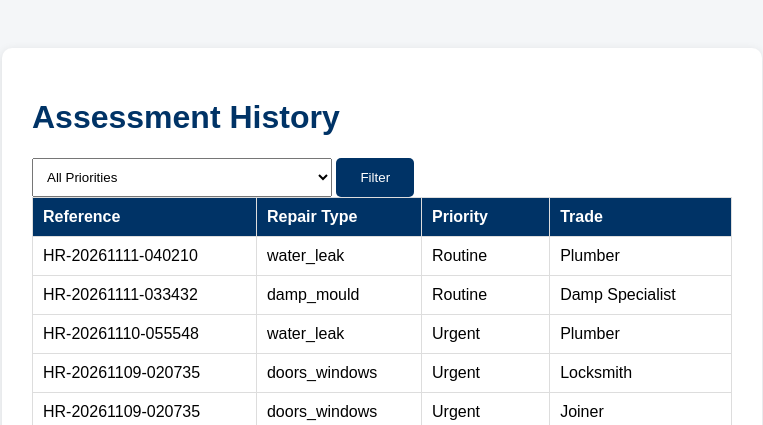
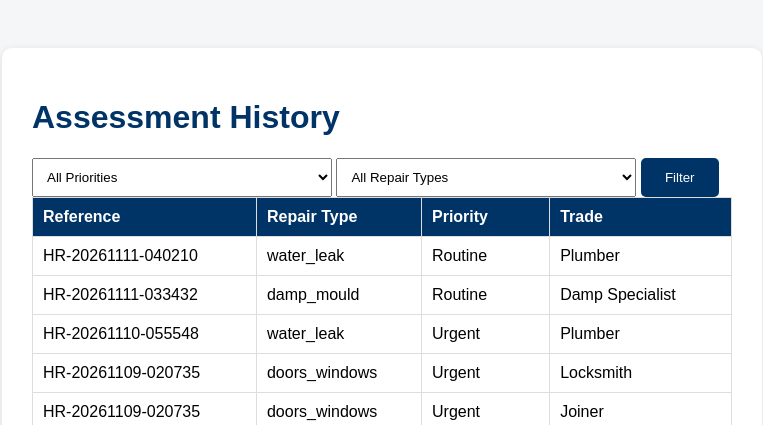
Before and after one commit to jomoz-dev/housing-repairs-diagnostic-tool, a Flask app: page /history in a window 1280 px wide. Shown: the top 425 px of the page, without its empty margins (46-809 px from the left). Run offline with Flask 3, Linux system fonts and the light colour scheme; data comes from the database, SQL or seed files in the repository.

Commit message:
Add combined priority and repair type filtering

```diff
--- a/app.py
+++ b/app.py
@@ -655,7 +655,25 @@ def history():
         ""
     )
 
-    if priority:
+    repair_type = request.args.get(
+        "repair_type",
+        ""
+    )
+
+    if priority and repair_type:
+
+        cursor.execute(
+            """
+            SELECT *
+            FROM assessments
+            WHERE priority = ?
+            AND repair_type = ?
+            ORDER BY id DESC
+            """,
+            (priority, repair_type)
+        )
+
+    elif priority:
 
         cursor.execute(
             """
@@ -667,6 +685,18 @@ def history():
             (priority,)
         )
 
+    elif repair_type:
+
+        cursor.execute(
+            """
+            SELECT *
+            FROM assessments
+            WHERE repair_type = ?
+            ORDER BY id DESC
+            """,
+            (repair_type,)
+        )
+
     else:
 
         cursor.execute(
@@ -676,7 +706,6 @@ def history():
             ORDER BY id DESC
             """
         )
-
     records = cursor.fetchall()
 
     connection.close()
--- a/templates/history.html
+++ b/templates/history.html
@@ -35,6 +35,38 @@
         <option value="Routine">
             Routine
         </option>
+    </select>
+
+    <select name="repair_type">
+
+        <option value="">
+            All Repair Types
+        </option>
+
+        <option value="water_leak">
+            Water Leak
+        </option>
+
+        <option value="electrical">
+            Electrical
+        </option>
+
+        <option value="heating">
+            Heating
+        </option>
+
+        <option value="roofing">
+            Roofing
+        </option>
+
+        <option value="damp_mould">
+            Damp & Mould
+        </option>
+
+        <option value="doors_windows">
+            Doors & Windows
+        </option>
+
 
     </select>
 
```
